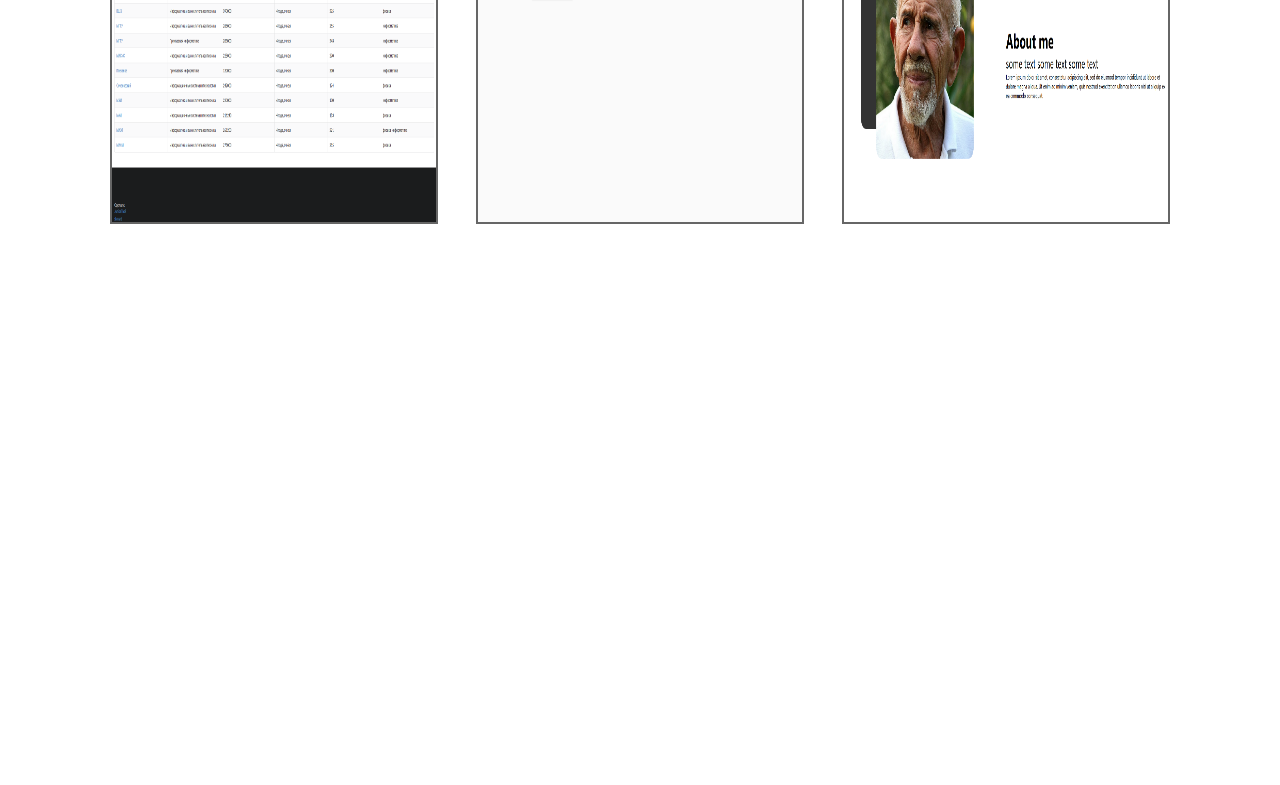
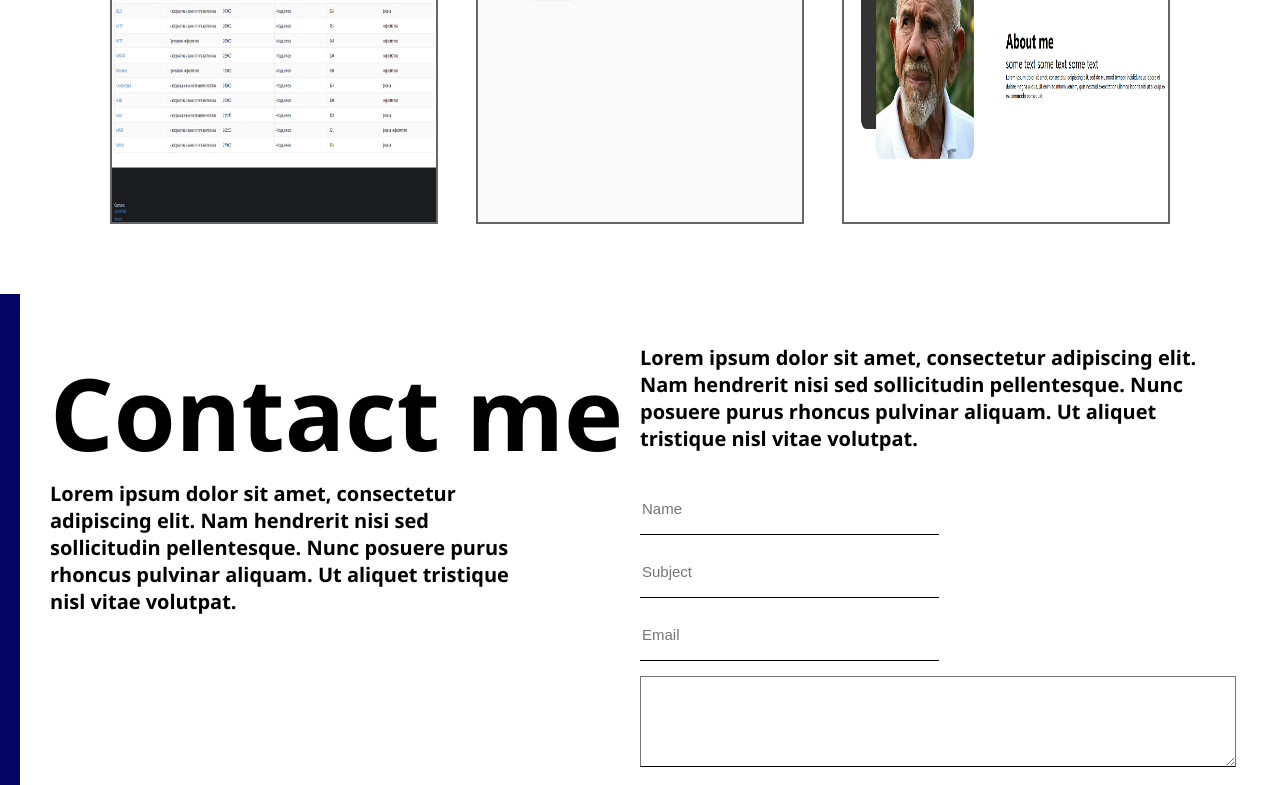
Before and after one commit to pbsmfs/portfolio-project, a React (Create React App) app: page / in a window 1280 px wide. Shown: the part 2000-2785 px from the top of the page. Before the commit the page ends 2294 px from the top, so only its background shows below. Built offline with nearby package versions, Linux system fonts and the light colour scheme.

Commit message:
step 4 first part of Contact component done

```diff
--- a/src/App.jsx
+++ b/src/App.jsx
@@ -1,4 +1,5 @@
 import About from "./components/About/About";
+import Contact from "./components/Contact/Contact";
 import ProjectList from "./components/ProjectList/ProjectList";
 import Title from "./components/Title/Title";
 
@@ -7,6 +8,7 @@ const App = () => {
     <Title/>
     <About/>
     <ProjectList/>
+    <Contact/>
   </div>;
 };
 
--- /dev/null
+++ b/src/components/Contact/Contact.jsx
@@ -0,0 +1,37 @@
+import './contact.css'
+import { useRef } from 'react'
+
+
+const Contact = () => {
+    const formRef = useRef()
+
+    return (
+        <div className="c">
+            <div className="c-bg"></div>
+            <div className="c-wrapper">
+                <div className="c-left">
+                    <h1 className="c-title">
+                        Contact me
+                    </h1>
+                    <div className="c-sub">
+                        Lorem ipsum dolor sit amet, consectetur adipiscing elit. Nam hendrerit nisi sed sollicitudin pellentesque. Nunc posuere purus rhoncus pulvinar aliquam. Ut aliquet tristique nisl vitae volutpat.
+                    </div>
+                </div>
+                <div className="c-right">
+                    <p className="c-desc">
+                        Lorem ipsum dolor sit amet, consectetur adipiscing elit. Nam hendrerit nisi sed sollicitudin pellentesque. Nunc posuere purus rhoncus pulvinar aliquam. Ut aliquet tristique nisl vitae volutpat.
+                    </p>
+                    <form>
+                        <input type="text" placeholder="Name" name="user_name"/>
+                        <input type="text" placeholder="Subject" name="user_subject"/>
+                        <input type="text" placeholder="Email" name="user_email"/>
+                        <textarea name="user_message" rows="5"></textarea>
+                        <button ref={formRef} onClick={(e) =>{e.preventDefault()}}>Submit</button>
+                    </form>
+                </div>
+            </div>
+        </div>
+    )
+}
+
+export default Contact
--- /dev/null
+++ b/src/components/Contact/contact.css
@@ -0,0 +1,72 @@
+.c{
+    height: 80vh;
+    width: 100%;
+    position: relative;
+    font-family: 'Segoe UI', Tahoma, Geneva, Verdana, sans-serif;
+}
+
+.c-bg{
+    width: 20px;
+    height: 100%;
+    background-color: rgb(5, 5, 100);
+    position: absolute;
+}
+
+.c-wrapper{
+    padding: 50px;
+    display: flex;
+}
+
+.c-left{
+    flex: 1;
+}
+
+.c-title{
+    font-weight: bold;
+    font-size: 100px;
+}
+
+.c-sub{
+    font-weight: 600;
+    font-size: 20px;
+    width: 80%;
+}
+
+.c-right{
+    flex: 1;
+}
+
+.c-desc{
+    font-weight: 600;
+    font-size: 20px;
+}
+
+form{
+    margin-top: 20px;
+}
+
+input{
+    width: 50%;
+    height: 50px;
+    border: none;
+    border-bottom: 1px solid black;
+    margin-top: 10px;
+    font-size: 15px;
+}
+
+textarea {
+    width: 100%;
+    border-bottom: 1px solid black;
+    font-size: 15px;
+    margin-top: 15px;
+}
+
+button {
+    border: none;
+    background-color: rgb(5, 5, 100);
+    color: white;
+    padding: 15px;
+    margin-top: 15px;
+    font-weight: 600;
+    cursor: pointer;
+}
```
